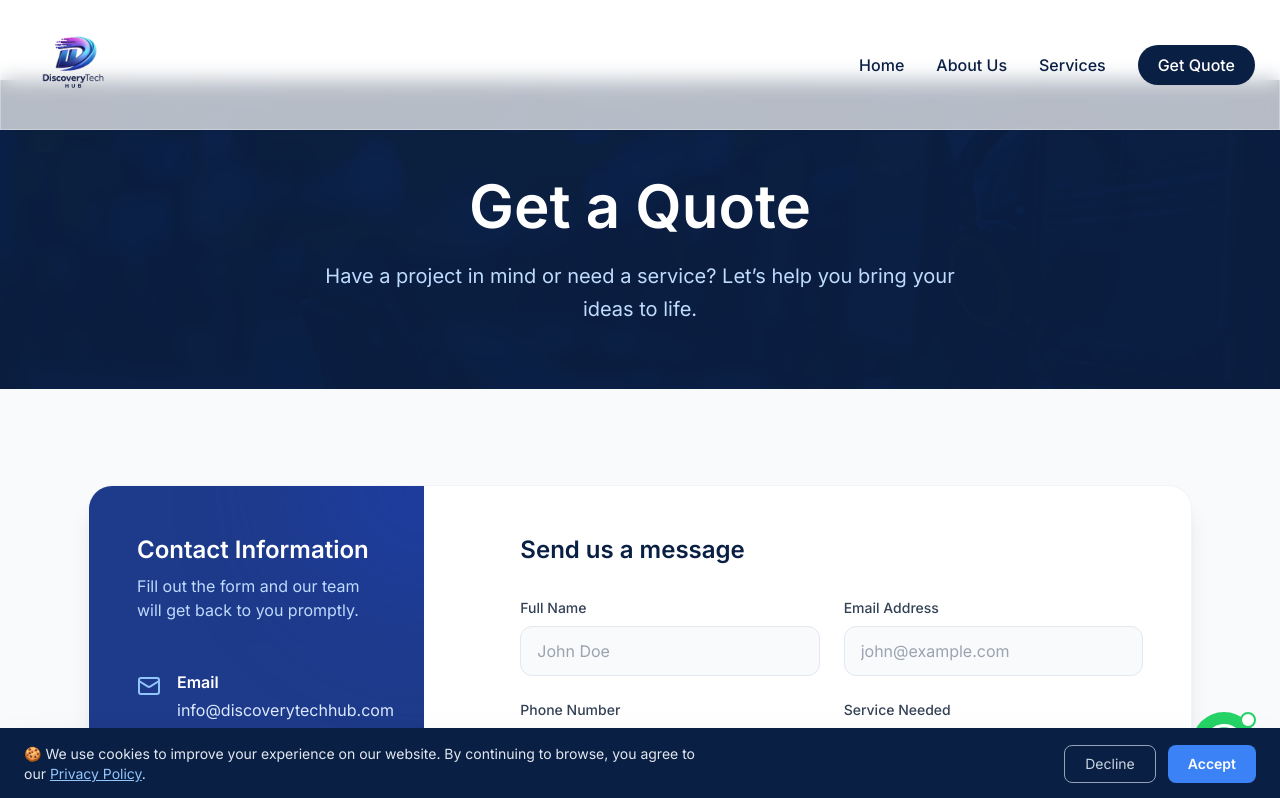
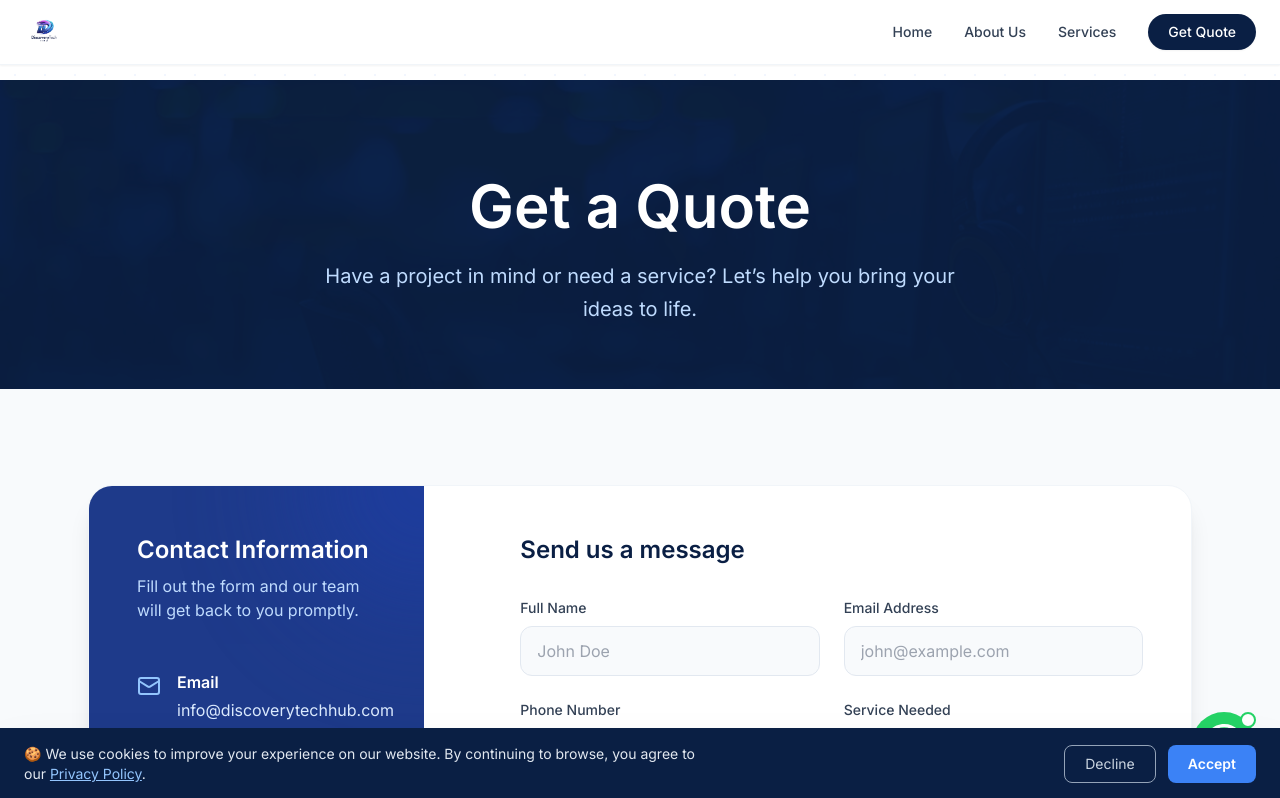
Before and after one commit to Mordecaih1/dthweb, a React (Vite) app: page /quote in a window 1280 px wide. Shown: the top 798 px of the page. Built offline with nearby package versions, Linux system fonts and the light colour scheme.

Commit message:
professional mobile navbar

```diff
--- a/src/components/Navbar.tsx
+++ b/src/components/Navbar.tsx
@@ -7,12 +7,10 @@ export default function Navbar() {
   const [isOpen, setIsOpen] = useState(false);
   const location = useLocation();
 
-  // Close menu when route changes
   useEffect(() => {
     setIsOpen(false);
   }, [location]);
 
-  // Prevent body scroll when mobile menu is open
   useEffect(() => {
     document.body.style.overflow = isOpen ? "hidden" : "auto";
     return () => {
@@ -20,59 +18,105 @@ export default function Navbar() {
     };
   }, [isOpen]);
 
+  const navLinks = [
+    { to: "/", label: "Home" },
+    { to: "/about", label: "About Us" },
+    { to: "/services", label: "Services" },
+  ];
+
   return (
-    <header className="fixed top-0 left-0 right-0 z-50 glassmorphism shadow-sm">
-      <div className="container mx-auto px-6 py-4 flex justify-between items-center">
-        <Link to="/" className="block max-w-[70%] z-50 hover:opacity-80 transition-opacity">
-          <img src="/logo.png" alt="DiscoveryTech Hub" className="w-auto h-10 md:h-16 lg:h-24 object-contain transition-all" />
+    <header className="fixed top-0 left-0 right-0 z-40 bg-white/95 backdrop-blur-md shadow-sm border-b border-slate-100">
+      <div className="container mx-auto px-6 h-16 flex justify-between items-center">
+
+        {/* Logo */}
+        <Link to="/" className="hover:opacity-80 transition-opacity">
+          <img src="/logo.png" alt="DiscoveryTech Hub" className="h-10 w-auto object-contain" />
         </Link>
 
         {/* Desktop Navigation */}
-        <nav className="hidden md:flex gap-8 items-center font-medium">
-          <Link to="/" className="hover:text-blue-600 transition-colors">Home</Link>
-          <Link to="/about" className="hover:text-blue-600 transition-colors">About Us</Link>
-          <Link to="/services" className="hover:text-blue-600 transition-colors">Services</Link>
-          <Link to="/quote" className="px-5 py-2 bg-primary text-white rounded-full hover:bg-blue-900 transition-colors shadow-sm">Get Quote</Link>
+        <nav className="hidden md:flex gap-8 items-center font-medium text-sm">
+          {navLinks.map((link) => (
+            <Link
+              key={link.to}
+              to={link.to}
+              className={`transition-colors hover:text-blue-600 ${
+                location.pathname === link.to ? "text-blue-600 font-semibold" : "text-slate-700"
+              }`}
+            >
+              {link.label}
+            </Link>
+          ))}
+          <Link
+            to="/quote"
+            className="px-5 py-2 bg-primary text-white rounded-full text-sm hover:bg-blue-900 transition-colors shadow-sm"
+          >
+            Get Quote
+          </Link>
         </nav>
 
-        {/* Mobile Toggle Button */}
+        {/* Mobile Toggle */}
         <button
           type="button"
-          className="md:hidden z-50 p-2 text-primary hover:bg-slate-100 rounded-lg transition-colors"
+          className="md:hidden z-[60] p-2 text-primary hover:bg-slate-100 rounded-lg transition-colors"
           onClick={() => setIsOpen(!isOpen)}
-          aria-expanded={isOpen}
           aria-label="Toggle menu"
         >
-          {isOpen ? <X className="w-7 h-7" /> : <Menu className="w-7 h-7" />}
+          {isOpen ? <X className="w-6 h-6" /> : <Menu className="w-6 h-6" />}
         </button>
+      </div>
 
-        <AnimatePresence mode="wait">
+      {/* Mobile Menu */}
+      <AnimatePresence>
         {isOpen && (
           <motion.div
-              initial={{ opacity: 0, x: 80 }}
+            initial={{ opacity: 0, y: -10 }}
+            animate={{ opacity: 1, y: 0 }}
+            exit={{ opacity: 0, y: -10 }}
+            transition={{ duration: 0.2, ease: "easeOut" }}
+            className="md:hidden fixed top-16 left-0 right-0 bg-white border-t border-slate-100 shadow-xl z-50 px-6 py-4"
+          >
+            {/* Nav Links */}
+            <nav className="flex flex-col">
+              {navLinks.map((link, index) => (
+                <motion.div
+                  key={link.to}
+                  initial={{ opacity: 0, x: -10 }}
                   animate={{ opacity: 1, x: 0 }}
-              exit={{ opacity: 0, x: 80 }}
-              transition={{ duration: 0.25, ease: "easeOut" }}
-              className="md:hidden fixed inset-0 bg-white/95 backdrop-blur-md z-50 flex flex-col pt-28 px-8 gap-6 text-xl font-medium shadow-2xl"
-              role="dialog"
-              aria-modal="true"
+                  transition={{ delay: index * 0.07 }}
                 >
-              <Link to="/" className="py-3 border-b border-gray-100/50 hover:text-blue-600 transition-colors" onClick={() => setIsOpen(false)}>
-                Home
+                  <Link
+                    to={link.to}
+                    onClick={() => setIsOpen(false)}
+                    className={`flex items-center py-4 text-base font-medium border-b border-slate-100 transition-colors hover:text-blue-600 ${
+                      location.pathname === link.to
+                        ? "text-blue-600"
+                        : "text-slate-700"
+                    }`}
+                  >
+                    {link.label}
                   </Link>
-              <Link to="/about" className="py-3 border-b border-gray-100/50 hover:text-blue-600 transition-colors" onClick={() => setIsOpen(false)}>
-                About Us
-              </Link>
-              <Link to="/services" className="py-3 border-b border-gray-100/50 hover:text-blue-600 transition-colors" onClick={() => setIsOpen(false)}>
-                Services
-              </Link>
-              <Link to="/quote" className="py-4 mt-6 text-center bg-primary text-white rounded-full shadow-md hover:bg-blue-900 transition-colors" onClick={() => setIsOpen(false)}>
+                </motion.div>
+              ))}
+
+              {/* CTA Button */}
+              <motion.div
+                initial={{ opacity: 0, x: -10 }}
+                animate={{ opacity: 1, x: 0 }}
+                transition={{ delay: 0.25 }}
+                className="pt-4"
+              >
+                <Link
+                  to="/quote"
+                  onClick={() => setIsOpen(false)}
+                  className="block w-full py-3 text-center bg-primary text-white rounded-full font-semibold text-base hover:bg-blue-900 transition-colors shadow-md"
+                >
                   Get Quote
                 </Link>
               </motion.div>
+            </nav>
+          </motion.div>
         )}
       </AnimatePresence>
-      </div>
     </header>
   );
 }
```
Lines whose indentation alone changed are shown as unchanged.
